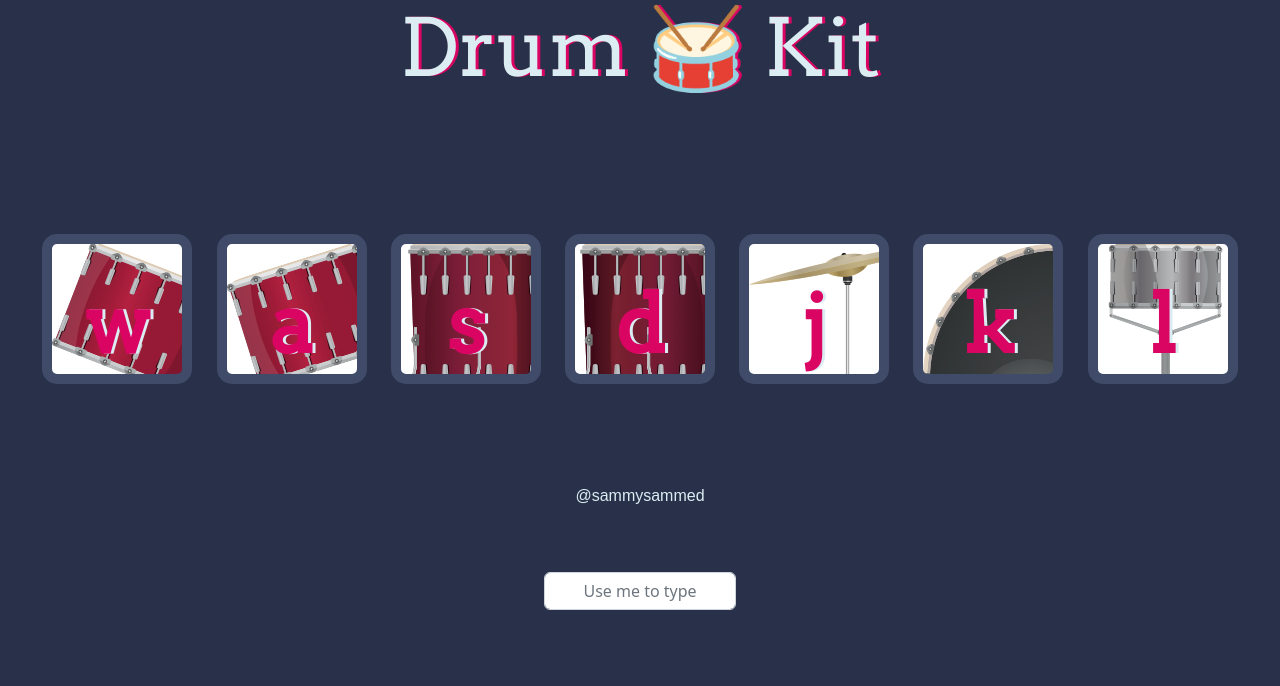
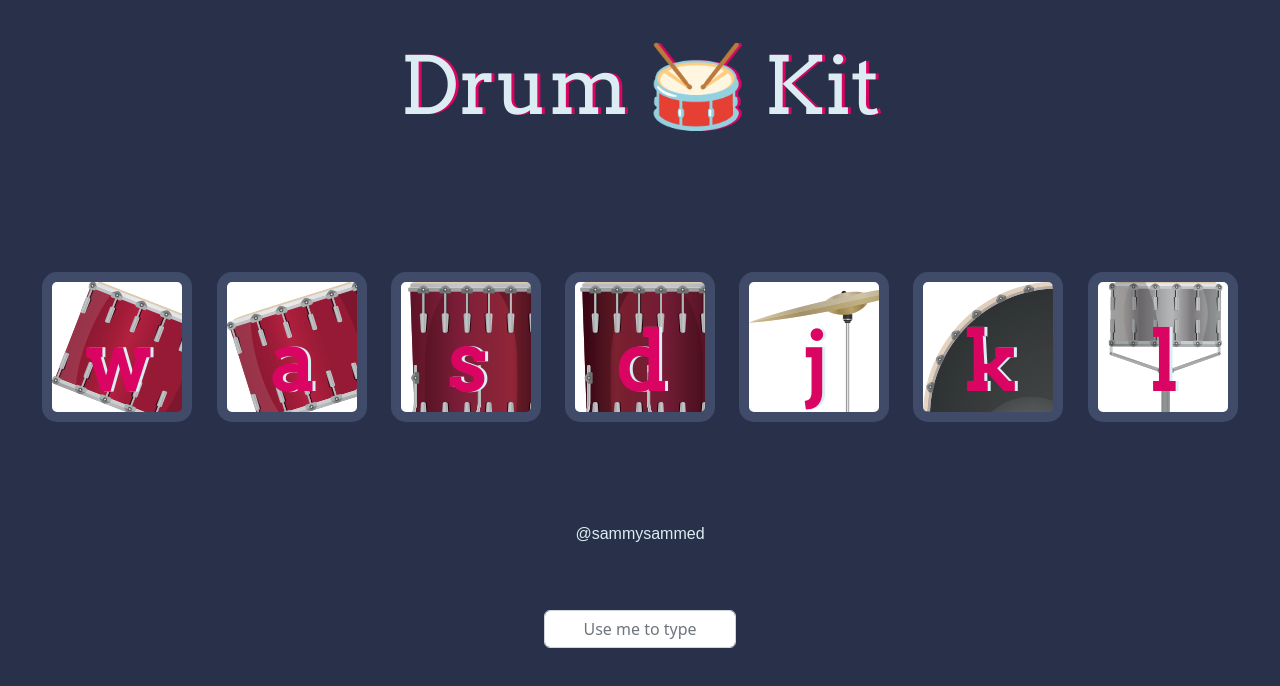
Before and after one commit to sammedcjain/js_drum_sound, a plain HTML site: page index.html in a window 1280 px wide. Drawn offline with nearby package versions, Linux system fonts and the light colour scheme.

Commit message:
Update styles.css

```diff
--- a/styles.css
+++ b/styles.css
@@ -8,7 +8,7 @@ h1 {
   color: #DBEDF3;
   font-family: "Arvo", cursive;
   text-shadow: 3px 0 #DA0463;
-
+  padding-top: 3%;
 }
 
 footer {
```
